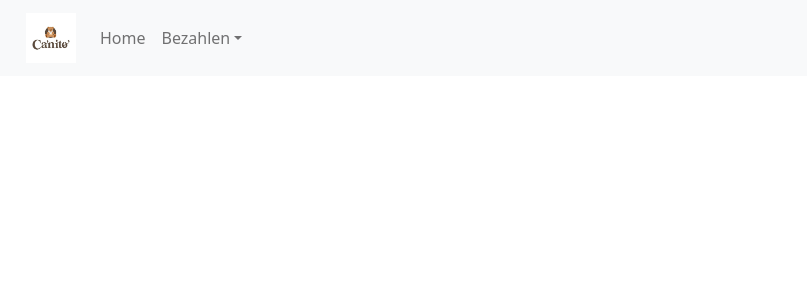
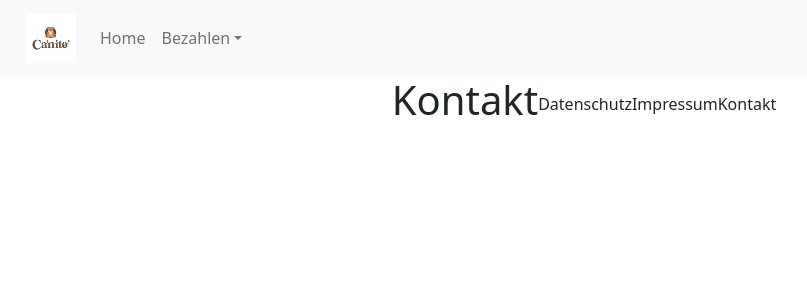
Before and after one commit to MohamedBelhedi/canitomenuesystem, a React (Create React App) app: page /kontakt in a window 1280 px wide. Before the commit this address had no page. Shown: the top 300 px of the page, without its empty margins (56-863 px from the left). Built offline with nearby package versions, Linux system fonts and the light colour scheme.

Commit message:
Menüsystem für Canito über Paypal bezahlen und bestellen über die Items Statt Whatsapp hier ein Iterow eingfügt um die Componente mit wenig Code zeilen darzustellen jetzt versuche durch dieButto zu iterieren mit Paypal bezahlsystem und amount wird weiter bearbeitet Routing System

```diff
--- a/src/App.js
+++ b/src/App.js
@@ -5,6 +5,7 @@ import { BrowserRouter as Router,Routes,Route } from 'react-router-dom';
 
 
 import './App.css';
+import Footer from './components/Footer/Footer';
 import Getränke from './components/Getränke';
 import Navbarleiste from './components/Navbar/Navbarleiste';
 import Page from './components/Page';
@@ -14,11 +15,28 @@ import TellerGerichte from './components/TellerGerichte';
 
 
 
+
 class App extends Component {
   constructor(props){
     super(props)
   }
 
+DatenSchutz=()=>{
+
+window.location.assign("/datenschutz")
+
+}
+
+Impressum=()=>{
+
+window.location.assign("/impressum")
+
+}
+Kontakt=()=>{
+
+window.location.assign("/kontakt")
+
+}
 
   getränke1=()=>{
 
@@ -28,6 +46,24 @@ class App extends Component {
 
   }
   render(){
+    const DatenSchutz=()=>{
+      return(<h1>Datenschutz</h1>)
+
+
+
+     }
+    const Impressum=()=>{
+      return(<h1>Impressum</h1>)
+
+
+
+     }
+    const Kontakt=()=>{
+      return(<h1>Kontakt</h1>)
+
+
+
+     }
   return (
     <>
 <Navbarleiste/>
@@ -43,6 +79,9 @@ class App extends Component {
     <Route path={"/drinks"} element={<Getränke/>}/>
     <Route path={"/tellergerichte"} element={<TellerGerichte/>}/>
     <Route path={"/suppen"} element={<Suppen/>}/>
+    <Route path={"/datenschutz"} element={<DatenSchutz/>}/>
+    <Route path={"/impressum"} element={<Impressum/>}/>
+    <Route path={"/kontakt"} element={<Kontakt/>}/>
 
 
     </Routes>
@@ -51,6 +90,10 @@ class App extends Component {
 
 
 
+  <Footer
+  DatenSchutz={this.DatenSchutz}
+  Impressum={this.Impressum}
+  Kontakt={this.Kontakt}/>
 
     </div>
     </>
--- a/src/components/Cart/CartItem.jsx
+++ b/src/components/Cart/CartItem.jsx
@@ -3,32 +3,8 @@ import { PayPalScriptProvider, PayPalButtons } from "@paypal/react-paypal-js";
 import Swal from 'sweetalert2';
 
 // palceholderfunc für die Items die der Kunde auswählt
-function CartItem({placeholderfun}) {
-    const itemIter=[
-        {
-        id:1,
-        name:'Item1',
-        cost:'12.00€',
+function CartItem() {
 
-
-    },
-        {
-        id:2,
-        name:'Item2',
-        cost:'10.00€',
-
-
-    },
-        {
-        id:3,
-        name:'Item3',
-        cost:'13.00€',
-
-
-    },
-
-
-]
 
 // sicherheitsCode
 // const Total=()=>{
@@ -64,26 +40,12 @@ window.open("https://api.whatsapp.com/send/?phone=1111111111&text="+`${text}`)
   return (
     <div>
 
-        {}
-        {/* vielleicht ein Element mit map( interieren) */}
-        {
 
-         itemIter.map(({name,cost,id})=>{
-            <>
-            {/* {name} */}
-            {/* {cost} */}
-
-
-
-
-        </>
-
-         })}
 
 
     <hr />
 
-    <h4>Summe Total:   <h6 className="Summe" ></h6> </h4>
+    <h4>Summe Total:   <h6 className="Summe" ></h6> € </h4>
     <h7>
 
         Bezahlen
--- /dev/null
+++ b/src/components/Footer/Footer.jsx
@@ -0,0 +1,18 @@
+import React from 'react'
+
+function Footer({DatenSchutz,Impressum,Kontakt}) {
+  return (
+    <div>
+<a onClick={DatenSchutz}>Datenschutz</a>
+<a onClick={Impressum} >Impressum</a>
+<a onClick={Kontakt}>Kontakt</a>
+<a ></a>
+
+
+
+
+    </div>
+  )
+}
+
+export default Footer
--- a/src/components/TellerGerichte.jsx
+++ b/src/components/TellerGerichte.jsx
@@ -10,7 +10,7 @@ function TellerGerichte() {
     name:"Adana Spieß",
     text:"besteht aus Reihnem RinderHack, und orientalisch gewürzt",
     btnText:"Adana Spieß",
-    kosten:"13.00 €"
+    kosten:13.00
 
   },
     {
@@ -35,7 +35,8 @@ function TellerGerichte() {
 
 const onBtnClick=[{
 
- onClick1(){
+ onClick1({kosten}){
+
 
   const name1=document.querySelector("h5")
     console.log("hallo1")
```
